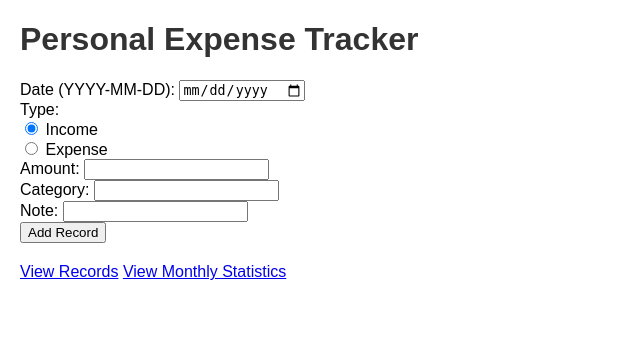
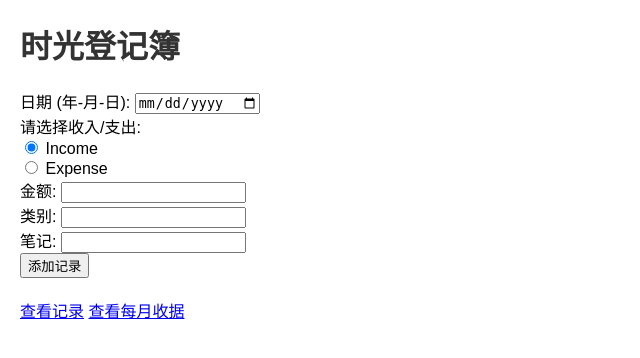
Before and after one commit to zqh666nb/Personal-Editor, a Flask app: page / in a window 1280 px wide. Shown: the top 358 px of the page, without its empty margins (0-640 px from the left). Run offline with Flask 3, Linux system fonts and the light colour scheme.

Commit message:
修改主页中文

```diff
--- a/templates/index.html
+++ b/templates/index.html
@@ -7,20 +7,20 @@
     <link rel="stylesheet" href="{{ url_for('static', filename='style.css') }}">
 </head>
 <body>
-    <h1>Personal Expense Tracker</h1>
+    <h1>时光登记簿</h1>
     <form action="/add_record" method="POST">
-        <label>Date (YYYY-MM-DD): <input type="date" name="date" required></label><br>
-        <label>Type:</label><br>
+        <label>日期 (年-月-日): <input type="date" name="date" required></label><br>
+        <label>请选择收入/支出:</label><br>
         <input type="radio" id="income" name="type" value="income" checked>
         <label for="income">Income</label><br>
         <input type="radio" id="expense" name="type" value="expense">
         <label for="expense">Expense</label><br>
-        <label>Amount: <input type="number" name="amount" step="0.01" required></label><br>
-        <label>Category: <input type="text" name="category" required></label><br>
-        <label>Note: <input type="text" name="note"></label><br>
-        <button type="submit">Add Record</button>
+        <label>金额: <input type="number" name="amount" step="0.01" required></label><br>
+        <label>类别: <input type="text" name="category" required></label><br>
+        <label>笔记: <input type="text" name="note"></label><br>
+        <button type="submit">添加记录</button>
     </form>
-    <a href="/view_records">View Records</a>
-    <a href="/monthly_statistics">View Monthly Statistics</a>
+    <a href="/view_records">查看记录</a>
+    <a href="/monthly_statistics">查看每月收据</a>
 </body>
 </html>
```
